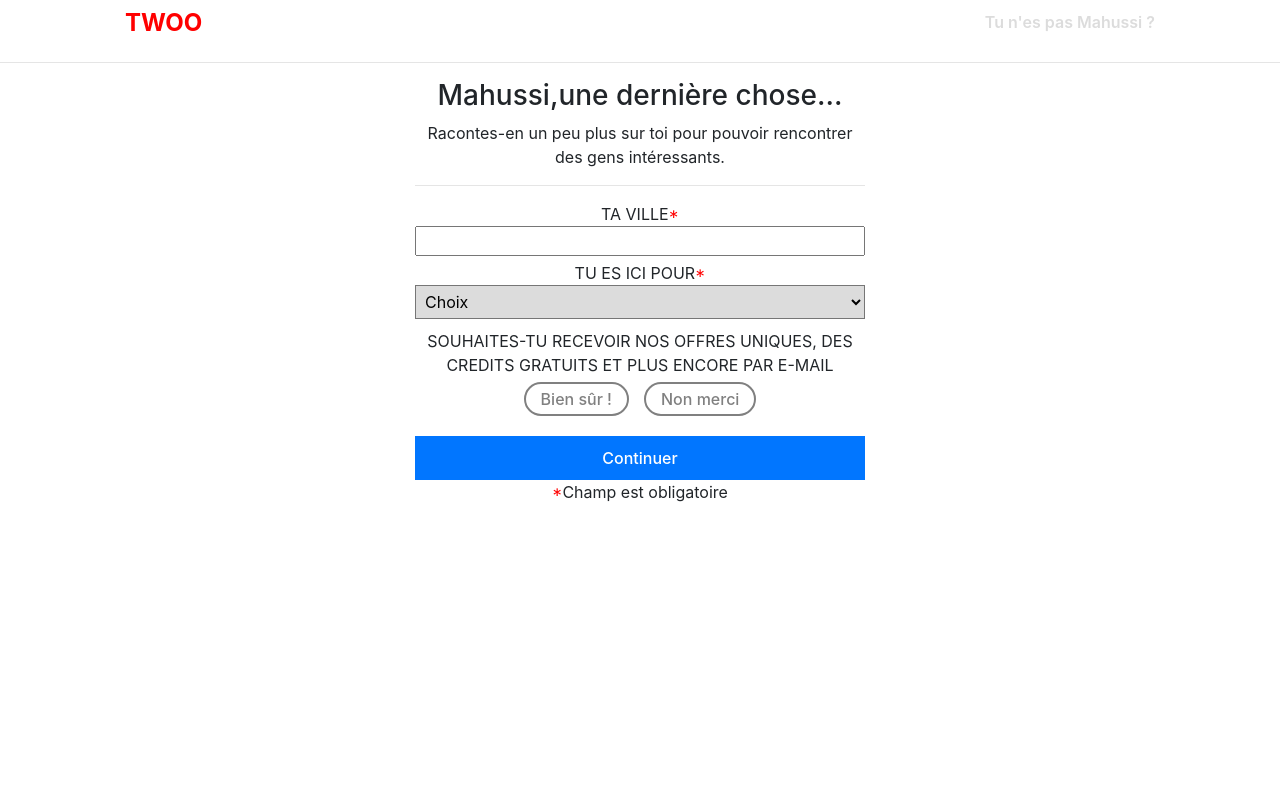
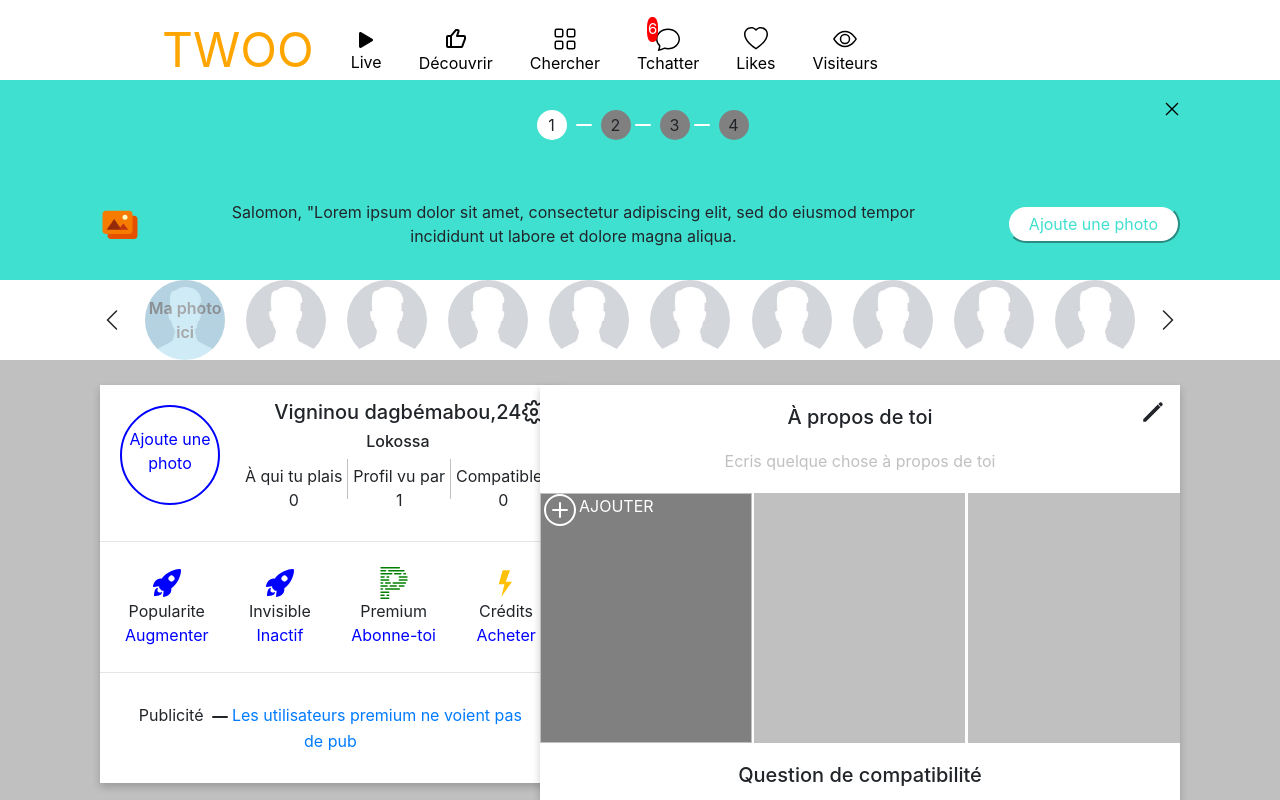
Before and after one commit to Dramani-devfullstack/solidar-ItProjectUnderSalomon, a React (Create React App) app in the folder dramani-app/: page / in a window 1280 px wide. Shown: the top 800 px of the page. Built offline with nearby package versions, Linux system fonts and the light colour scheme.

Commit message:
Modifications du css de Footer et ajout de la classe mainFooter

```diff
--- a/dramani-app/src/App.js
+++ b/dramani-app/src/App.js
@@ -9,13 +9,13 @@ import About from './AboutUser/About'
 function App() {
   return (
     <div className="App">
-      {/* <Header /> */}
-      {/* <Content/> */}
-      {/* <Login/> */}
-      <About/>
-
+      <Header />
+      <Content/>
+       {/* <Login/>
+      <About/> */}
     </div>
   );
 }
 
+
 export default App;
--- a/dramani-app/src/ContentComponent/content.css
+++ b/dramani-app/src/ContentComponent/content.css
@@ -1,7 +1,7 @@
-/* .Content{
+.Content{
    position: relative;
    background: silver;
    display: flex;
-   min-height: 293vh;
+   min-height: 300vh;
 
-} */
+}
--- a/dramani-app/src/ContentComponent/content.js
+++ b/dramani-app/src/ContentComponent/content.js
@@ -1,16 +1,15 @@
 import React from 'react';
 import './Content.css';
-import LeftSideBar from '../ContentComponent/LeftSideBar'
-import RightSideBar from '../ContentComponent/RightSideBar'
+import LeftSideBar from './LeftSideBar'
+import RightSideBar from './RightSideBar'
 import Footer from '../FooterComponent/Footer'
 import Login from '../LoginPage/Login'
 const Content =()=> {
      return (
          <div  className="Content">
-            {/* <LeftSideBar/>
+             <LeftSideBar/>
             <RightSideBar/>
-            <Footer/> */}
-            <Login/>
+            <Footer/>
          </div>
      )
 
--- a/dramani-app/src/FooterComponent/footer.css
+++ b/dramani-app/src/FooterComponent/footer.css
@@ -1,13 +1,18 @@
+.mainFooter {
+    background-color: #fff;
+    bottom: 0;
+    position: absolute;
+    width: 100%;
+}
+
 .footerContent {
-    position: absolute;
     width: 80%;
-    bottom: 0;
     margin-left: 100px;
     margin-right: 100px;
 }
 
 .footerIconList{
-    position: absolute;
+    position: relative;
     display: flex;
     flex-direction: row;
 }
@@ -81,11 +86,9 @@
 }
 
 .footerInformation {
-    position: absolute;
-    top: 0;
-    margin-top: 100px;
+    position: relative;
+    margin-top: 0px;
     bottom: 0;
-
 }
 
 .footerInformationText {
--- a/dramani-app/src/FooterComponent/footer.js
+++ b/dramani-app/src/FooterComponent/footer.js
@@ -4,7 +4,9 @@ import { FaApple, FaGooglePlay, FaGooglePlusG, FaFacebookF, FaLinkedinIn, FaTwit
 const Footer=()=>{
 
     return(
-        <div className="footerContent">
+
+        <div className="mainFooter">
+            <div className="footerContent">
 
             <div className="footerIconList">
                 <button> <FaApple size="3.5rem"/> <span>Télécharger dans <span id="footerIconText">Apple Store</span> </span></button>
@@ -30,7 +32,6 @@ const Footer=()=>{
                 </div>
                 <hr/>
             </div>
-
             <div className="footerInformation">
                 <div className="footerInformationText">
                     <div className="footerInformationTextSpan" >
@@ -59,7 +60,7 @@ const Footer=()=>{
                 </div>
             </div>
 
-
+            </div>
 
         </div>
     )
```
Also changed, not shown: 1 other file (tests, documents, lock files or other folders).
